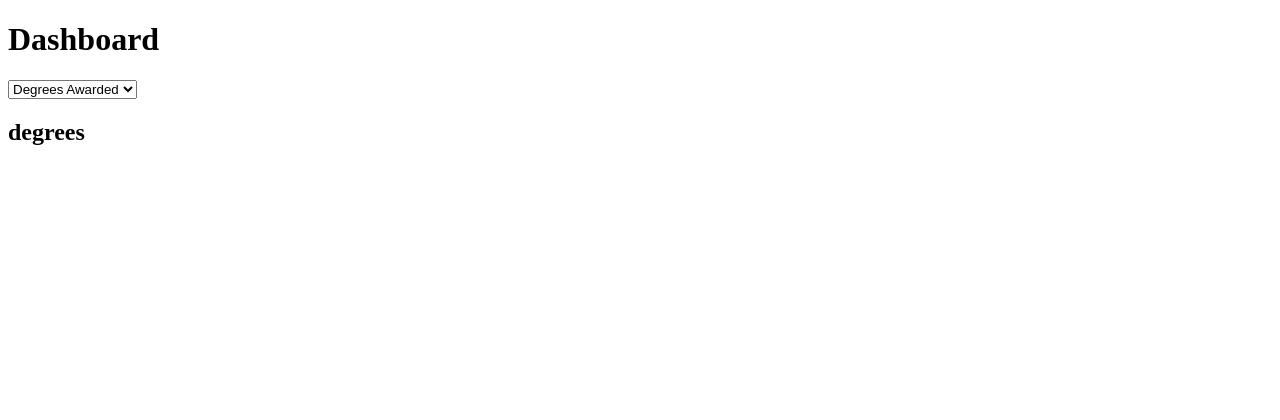
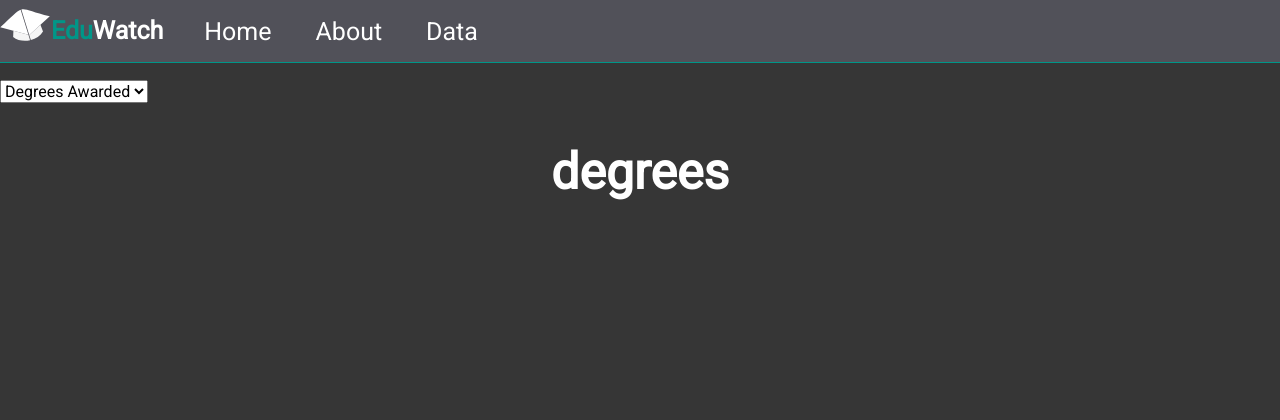
Before and after one commit to chrisgbradley/itsc-3155-final-group-2, a Django app: page /dashboard/boards/degrees/ in a window 1280 px wide. Shown: the top 420 px of the page. Run offline with Django 3.2, Linux system fonts and the light colour scheme.

Commit message:
Added head/CSS to dashboard pages

```diff
--- a/source/dashboard/templates/dashboard/about.html
+++ b/source/dashboard/templates/dashboard/about.html
@@ -35,7 +35,7 @@
 							statistics such as admission rates, graduations rates, and even net tuition cost per year. Browse the data
 							to see where you might fall compared to other students!
 							<br><br><br>
-							<form action="" style="text-align: center;">
+							<form action="../../../dashboard" style="text-align: center;">
     							<input type="submit" value="See The Data" />
 							</form>
 							<br><br><br>
@@ -63,7 +63,7 @@
 							statistics such as admission rates, graduations rates, and even net tuition cost per year. Browse the data
 							to see where you might fall compared to other students!
 							<br><br><br>
-							<form action="" style="text-align: center;">
+							<form action="../../../dashboard" style="text-align: center;">
     							<input type="submit" value="See The Data" />
 							</form>
 							<br><br><br>
--- a/source/dashboard/templates/dashboard/boards/degrees.html
+++ b/source/dashboard/templates/dashboard/boards/degrees.html
@@ -1,8 +1,21 @@
+<!DOCTYPE html>
+<html lang="en">
+<head>
+	<meta charset="UTF-8">
+	<title>EduWatch Home</title>
+	<link href="https://cdnjs.cloudflare.com/ajax/libs/normalize/8.0.1/normalize.min.css" rel="stylesheet">
+	<link rel="preconnect" href="https://fonts.googleapis.com/%22%3E">
+	<link rel="preconnect" href="https://fonts.gstatic.com/" crossorigin>
+	<link href="https://fonts.googleapis.com/css2?family=Roboto&display=swap" rel="stylesheet">
+	<link href="/static/eduwatch.css" rel="stylesheet" type="text/css" >
+</head>
 {% extends '../dashboard.html' %}
 {% load static %}
 
 {% block board %}
 
+{% include 'header.html' %}
 <h2>degrees</h2>
+{% include 'footer.html' %}
 
 {% endblock %}
--- a/source/dashboard/templates/dashboard/dashboard.html
+++ b/source/dashboard/templates/dashboard/dashboard.html
@@ -1,3 +1,4 @@
+
 {% extends 'base.html' %}
 {% load static %}
 {% block content %}
--- a/source/source/static/eduwatch.css
+++ b/source/source/static/eduwatch.css
@@ -47,11 +47,18 @@
 		a
 		{
 			color: white;
+			text-decoration: none!important;
+		}
+
+		a:link
+		{
+		    text-decoration: none!important;
 		}
 
 		a:visited
 		{
 			color: white;
+			text-decoration: none!important;
 		}
 
 		h2
--- a/source/templates/header.html
+++ b/source/templates/header.html
@@ -1,11 +1,11 @@
 {% load static %}
 	<header>
-		<img src="{% static '_EduWatch_logo_light.svg' %}" height="50px" width="50px" class="logo">
-		<h1 class="logo"><span class="edu">Edu</span>Watch</h1>
+		<a href="../../../"><img src="{% static '_EduWatch_logo_light.svg' %}" height="50px" width="50px" class="logo"></a>
+		<a href="../../../"><h1 class="logo"><span class="edu">Edu</span>Watch</h1></a>
 		<nav>
 			<br>
-			<a class="navBar" href="../../../">Home</a>
-			<a class="navBar" href="../../../dashboard/about">About</a>
-			<a class="navBar" href="../../../dashboard">Data</a>
+			<a class="navBar" href="../../../" style="text-decoration: none">Home</a>
+			<a class="navBar" href="../../../dashboard/about" style="text-decoration: none">About</a>
+			<a class="navBar" href="../../../dashboard" style="text-decoration: none">Data</a>
 		</nav>
 	</header>
```
Also changed, not shown: source/dashboard/templates/dashboard/boards/admissions.html (+14 -0 lines), source/dashboard/templates/dashboard/boards/loansgrants.html (+13 -0 lines), source/dashboard/templates/dashboard/boards/tuition.html (+13 -1 lines).
